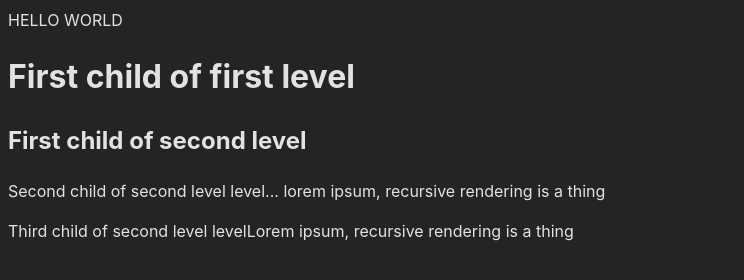
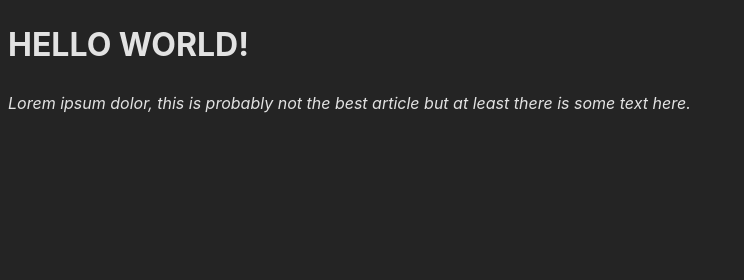
Before and after one commit to Andersclark/tinySPA, a website built with Vite: page index.html in a window 1280 px wide. Shown: the whole page, without its empty margins (0-744 px from the left). Built offline with nearby package versions, Linux system fonts and the light colour scheme.

Commit message:
Cleaned up rendering

```diff
--- a/src/main.ts
+++ b/src/main.ts
@@ -1,4 +1,4 @@
-import renderSPA from "./spa/spa"
+import renderSPA from "./spa"
 import attachGlobalMethods from "./utilities/attachGlobalDevMethods";
 
 renderSPA("#app")
--- /dev/null
+++ b/src/spa/index.ts
@@ -0,0 +1,36 @@
+import render from "./render/renderer";
+import {VNode} from "./render/types";
+import makeComponentKey from "../utilities/makeComponentKey";
+
+
+const rootNode: VNode = {
+    children: [
+        {
+            classList: ["text-red", "background-black"],
+            innerText: "HELLO WORLD!",
+            key: makeComponentKey(),
+            tagName: "h1",
+            children: []
+        },
+        {
+            classList: ["text-italic"],
+            key: makeComponentKey(),
+            tagName: "article",
+            children: [
+                {
+                    key: makeComponentKey(),
+                    tagName: "p",
+                    innerText: "Lorem ipsum dolor, this is probably not the best article but at least there is some text here.",
+                    children:  []
+                }
+            ]
+        }
+    ],
+    classList: [],
+    key: makeComponentKey(),
+    tagName: "main"
+}
+
+export default function renderSpa(querySelector: string): void {
+    render(querySelector, rootNode)
+}
--- a/src/spa/renderer.ts
+++ b/src/spa/render/renderer.ts
@@ -1,18 +1,16 @@
-import type {VDom, VNode} from "./types";
+import type {VNode} from "./types";
 
-export default function render(selector: string, vDom: VDom){
-    const rootEl = document.querySelector(selector) as HTMLElement;
-    renderDOM(vDom, rootEl)
+export default function render(targetSelector: string, rootNode: VNode){
+    const rootEl = document.querySelector(targetSelector) as HTMLElement;
+    renderNode(rootNode, rootEl)
 }
 
-function renderDOM(vDom: VDom, targetElement: HTMLElement) {
-    vDom.forEach(node => {
-        const element = makeElement(node)
-        targetElement.appendChild(element);
-        if(node.children.length > 0){
-            renderDOM(node.children, element)
+function renderNode(rootNode: VNode, targetElement: HTMLElement) {
+        const element = makeElement(rootNode)
+        targetElement.appendChild(element)
+        if(rootNode.children.length > 0){
+            rootNode.children.forEach(childNode => renderNode(childNode, element))
         }
-    })
 }
 
 const KEY_ATTRIBUTE_NAME = "data-spa-key";
--- a/src/spa/types.ts
+++ b/src/spa/render/types.ts
@@ -1,10 +1,11 @@
 export type ElementTag = keyof HTMLElementTagNameMap;
+export type CssClassList = Array<string>
 
 export type VNode = {
     key: string;
     tagName: ElementTag;
     innerText?: string;
     children: VDom,
-    classList?: string[],
+    classList?: CssClassList,
 }
 export type VDom = Array<VNode>
--- a/src/spa/spa.ts
+++ /dev/null
@@ -1,6 +0,0 @@
-import render from "./renderer";
-import state from "./state";
-
-export default function renderSpa(querySelector: string): void {
-    render(querySelector, state)
-}
--- a/src/spa/state.ts
+++ /dev/null
@@ -1,61 +0,0 @@
-import {VDom, VNode} from "./types";
-import generateUUID from "../utilities/guid";
-
-//TODO: State should be sourced from something else later
-const baseState = [{
-  tagName: "main",
-  innerText: "HELLO WORLD",
-  children: [
-    {
-      tagName: "h1",
-      innerText: "First child of first level",
-      classList: [],
-      children: [],
-    },
-    {
-      tagName: "article",
-      classList: [],
-      children: [
-        {
-          tagName: "h2",
-          innerText: "First child of second level",
-          classList: [],
-          children: [],
-        },
-        {
-          tagName: "p",
-          innerText: "Second child of second level level... lorem ipsum, recursive rendering is a thing",
-          classList: [],
-          children: [],
-        },
-          {
-          tagName: "p",
-          innerText: "Third child of second level levelLorem ipsum, recursive rendering is a thing",
-          classList: [],
-          children: [],
-        },
-
-
-    ]
-  },
-  ],
-}];
-
-function attachKeysToState(state: any[]):VDom{
-  const vDom = [...state]
-  vDom.forEach(node => {
-    attachKey(node)
-    attachKeysToState(node.children)
-  })
-  return state;
-}
-
-function attachKey(node:VNode): VNode {
-  if(!node.key){
-    node.key = generateUUID()
-  }
-  return node;
-}
-
-const state = attachKeysToState(baseState)
-export default state;
--- a/src/style.css
+++ b/src/style.css
@@ -15,12 +15,13 @@
   -webkit-text-size-adjust: 100%;
 }
 
-.black-background {
-  background-color: black;
+
+.text-black {
+  color: black;
 }
-.red-background {
+.background-red {
   background-color: red;
 }
-.white-text {
-  color: white;
+.text-italic {
+  font-style: italic;
 }
--- a/src/utilities/attachGlobalDevMethods.ts
+++ b/src/utilities/attachGlobalDevMethods.ts
@@ -1,4 +1,4 @@
-import { updateElement } from "../spa/renderer";
+import { updateElement } from "../spa/render/renderer";
 
 function attachGlobalMethods(methods: Array<(args0: any)=> unknown | void>): void {
   const GLOBAL:any = window;
--- a/src/utilities/guid.ts
+++ /dev/null
@@ -1,11 +0,0 @@
-export default function generateUUID(): string {
-        let d = new Date().getTime();
-        if (typeof performance !== 'undefined' && typeof performance.now === 'function'){
-            d += performance.now(); //use high-precision timer if available
-        }
-    return 'xxxxxxxx-xxxx-4xxx-yxxx-xxxxxxxxxxxx'.replace(/[xy]/g, function (c) {
-        let r = (d + Math.random() * 16) % 16 | 0;
-        d = Math.floor(d / 16);
-        return (c === 'x' ? r : (r & 0x3 | 0x8)).toString(16);
-    });
-}
--- /dev/null
+++ b/src/utilities/makeComponentKey.ts
@@ -0,0 +1,16 @@
+export default function makeComponentKey(): string {
+  return generateUUID()
+}
+
+//TODO: Replace with bonafide GUID-maker
+function generateUUID(): string {
+  let d = new Date().getTime();
+  if (typeof performance !== 'undefined' && typeof performance.now === 'function'){
+    d += performance.now();
+  }
+  return 'xxxxxxxx-xxxx-4xxx-yxxx-xxxxxxxxxxxx'.replace(/[xy]/g, function (c) {
+    let r = (d + Math.random() * 16) % 16 | 0;
+    d = Math.floor(d / 16);
+    return (c === 'x' ? r : (r & 0x3 | 0x8)).toString(16);
+  });
+}
```
Also changed, not shown: README.md.
